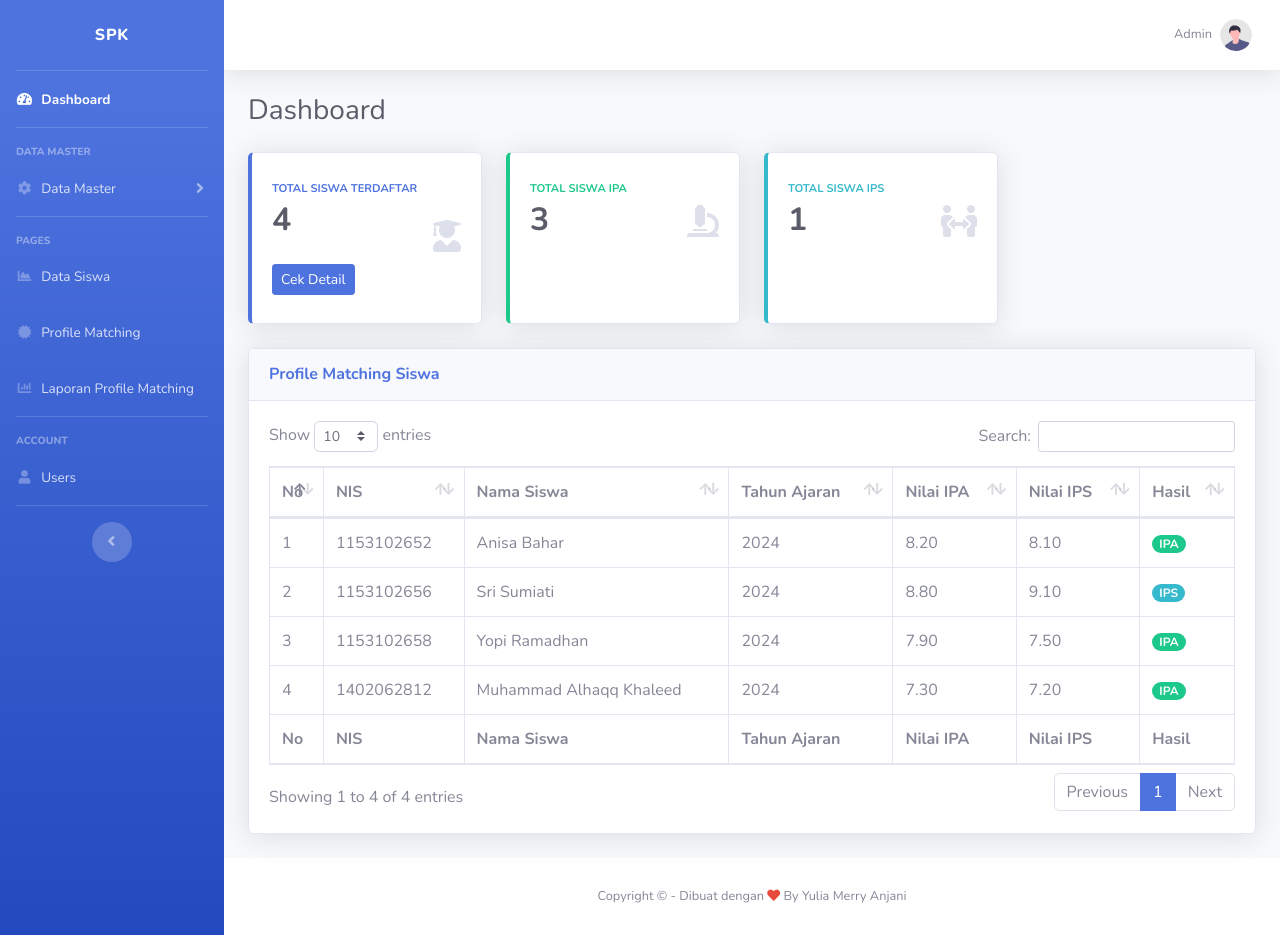
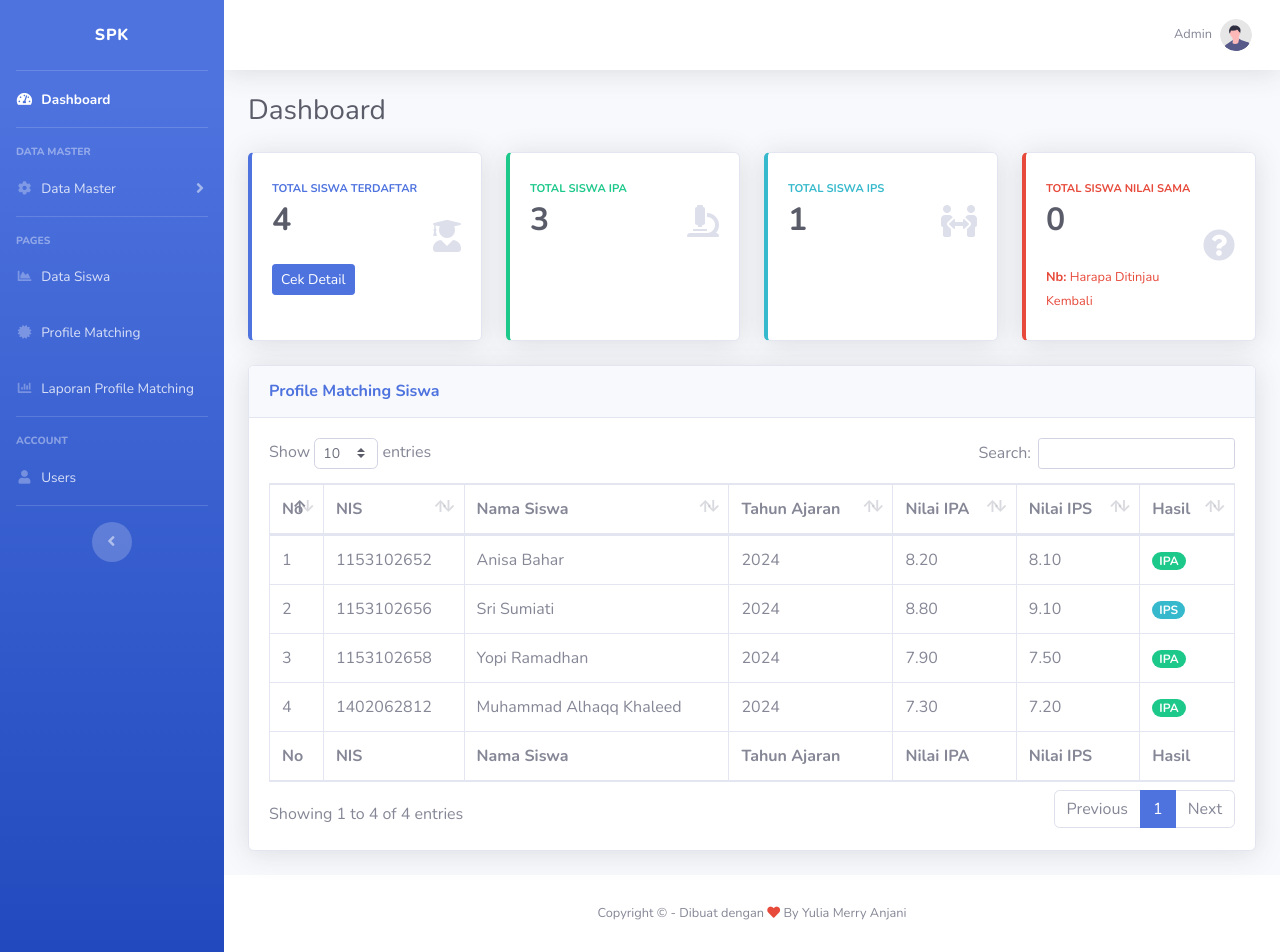
Before and after one commit to aldeny/spk-menggunakan-profile-matching, a PHP site: page /pages/dashboard.php in a window 1280 px wide. Run offline with PHP 8.4, Linux system fonts and the light colour scheme; a user stored in the database is signed in; data comes from the database, SQL or seed files in the repository; some libraries are stand-ins or nearby versions.

Commit message:
fix: card nilai sama

```diff
--- a/pages/dashboard.php
+++ b/pages/dashboard.php
@@ -22,7 +22,9 @@ if (!isset($_SESSION['username'])) {
 
     <!-- Custom fonts for this template-->
     <link href="../vendor/fontawesome-free/css/all.min.css" rel="stylesheet" type="text/css" />
-    <link href="https://fonts.googleapis.com/css?family=Nunito:200,200i,300,300i,400,400i,600,600i,700,700i,800,800i,900,900i" rel="stylesheet" />
+    <link
+        href="https://fonts.googleapis.com/css?family=Nunito:200,200i,300,300i,400,400i,600,600i,700,700i,800,800i,900,900i"
+        rel="stylesheet" />
 
     <!-- Custom styles for this template-->
     <link href="../css/sb-admin-2.min.css" rel="stylesheet" />
@@ -62,7 +64,8 @@ if (!isset($_SESSION['username'])) {
 
             <!-- Nav Item - Pages Collapse Menu -->
             <li class="nav-item">
-                <a class="nav-link collapsed" href="#" data-toggle="collapse" data-target="#master" aria-expanded="true" aria-controls="master">
+                <a class="nav-link collapsed" href="#" data-toggle="collapse" data-target="#master" aria-expanded="true"
+                    aria-controls="master">
                     <i class="fas fa-fw fa-cog"></i>
                     <span>Data Master</span>
                 </a>
@@ -139,12 +142,15 @@ if (!isset($_SESSION['username'])) {
 
                         <!-- Nav Item - User Information -->
                         <li class="nav-item dropdown no-arrow">
-                            <a class="nav-link dropdown-toggle" href="#" id="userDropdown" role="button" data-toggle="dropdown" aria-haspopup="true" aria-expanded="false">
-                                <span class="mr-2 d-none d-lg-inline text-gray-600 small text-capitalize"><?php echo $_SESSION['username']; ?></span>
+                            <a class="nav-link dropdown-toggle" href="#" id="userDropdown" role="button"
+                                data-toggle="dropdown" aria-haspopup="true" aria-expanded="false">
+                                <span
+                                    class="mr-2 d-none d-lg-inline text-gray-600 small text-capitalize"><?php echo $_SESSION['username']; ?></span>
                                 <img class="img-profile rounded-circle" src="../img/undraw_profile.svg" />
                             </a>
                             <!-- Dropdown - User Information -->
-                            <div class="dropdown-menu dropdown-menu-right shadow animated--grow-in" aria-labelledby="userDropdown">
+                            <div class="dropdown-menu dropdown-menu-right shadow animated--grow-in"
+                                aria-labelledby="userDropdown">
                                 <a class="dropdown-item" href="#" data-toggle="modal" data-target="#logoutModal">
                                     <i class="fas fa-sign-out-alt fa-sm fa-fw mr-2 text-gray-400"></i>
                                     Logout
@@ -272,6 +278,47 @@ if (!isset($_SESSION['username'])) {
                                 </div>
                             </div>
                         </div>
+
+                        <?php
+                        include '../config/koneksi.php';
+
+                        $sql = "SELECT
+                                        COUNT(*) AS jumlah_ips
+                                    FROM
+                                        `profile_matching` AS pm
+                                    WHERE
+                                        pm.n_total_ipa = pm.n_total_ips;
+                                    ";
+
+                        $result = mysqli_query($konek, $sql);
+
+                        $total = mysqli_fetch_assoc($result);
+                        ?>
+
+                        <!-- Earnings (Monthly) Card Example -->
+                        <div class="col-xl-3 col-md-6 mb-4">
+                            <div class="card border-left-danger shadow h-100 py-2">
+                                <div class="card-body">
+                                    <div class="row no-gutters align-items-center">
+                                        <div class="col mr-2">
+                                            <div class="text-xs font-weight-bold text-danger text-uppercase mb-1">
+                                                Total Siswa Nilai Sama
+                                            </div>
+                                            <div class="h2 mb-4 font-weight-bold text-gray-800">
+                                                <?php echo $total['jumlah_ips'] ?>
+                                            </div>
+                                            <div class="text-danger">
+                                                <small><strong>Nb:</strong> Harapa Ditinjau Kembali</small>
+                                            </div>
+                                            <!-- <a href="#" class="btn btn-sm btn-warning">Cek Detail</a> -->
+                                        </div>
+                                        <div class="col-auto">
+                                            <i class="fas fa-question-circle fa-2x text-gray-300"></i>
+                                        </div>
+                                    </div>
+                                </div>
+                            </div>
+                        </div>
                     </div>
 
                     <div class="card shadow mb-4">
@@ -335,7 +382,8 @@ if (!isset($_SESSION['username'])) {
     </a>
 
     <!-- Logout Modal-->
-    <div class="modal fade" id="logoutModal" tabindex="-1" role="dialog" aria-labelledby="exampleModalLabel" aria-hidden="true">
+    <div class="modal fade" id="logoutModal" tabindex="-1" role="dialog" aria-labelledby="exampleModalLabel"
+        aria-hidden="true">
         <div class="modal-dialog" role="document">
             <div class="modal-content">
                 <div class="modal-header bg-danger">
@@ -351,7 +399,7 @@ if (!isset($_SESSION['username'])) {
                     <button class="btn btn-secondary" type="button" data-dismiss="modal">
                         Cancel
                     </button>
-                    <a class="btn btn-danger" href="../auth/logout.php">Logout <i class="fas fa-sign-out-alt"></i></a>
+                    <a class="btn btn-danger" href="auth/logout.php">Logout <i class="fas fa-sign-out-alt"></i></a>
                 </div>
             </div>
         </div>
@@ -382,7 +430,7 @@ if (!isset($_SESSION['username'])) {
     <script src="https://cdn.jsdelivr.net/npm/sweetalert2@11.10.8/dist/sweetalert2.all.min.js"></script>
 
     <script>
-        $(document).ready(function() {
+        $(document).ready(function () {
             tbl_pm_siswa();
         })
 
@@ -396,7 +444,7 @@ if (!isset($_SESSION['username'])) {
                 columns: [{
                         data: null,
                         sortable: false,
-                        render: function(data, type, row, meta) {
+                        render: function (data, type, row, meta) {
                             return meta.row + meta.settings._iDisplayStart + 1;
                         },
                     },
```
Also changed, not shown: pages/dashboard-kepsek.php (+16 -9 lines).
